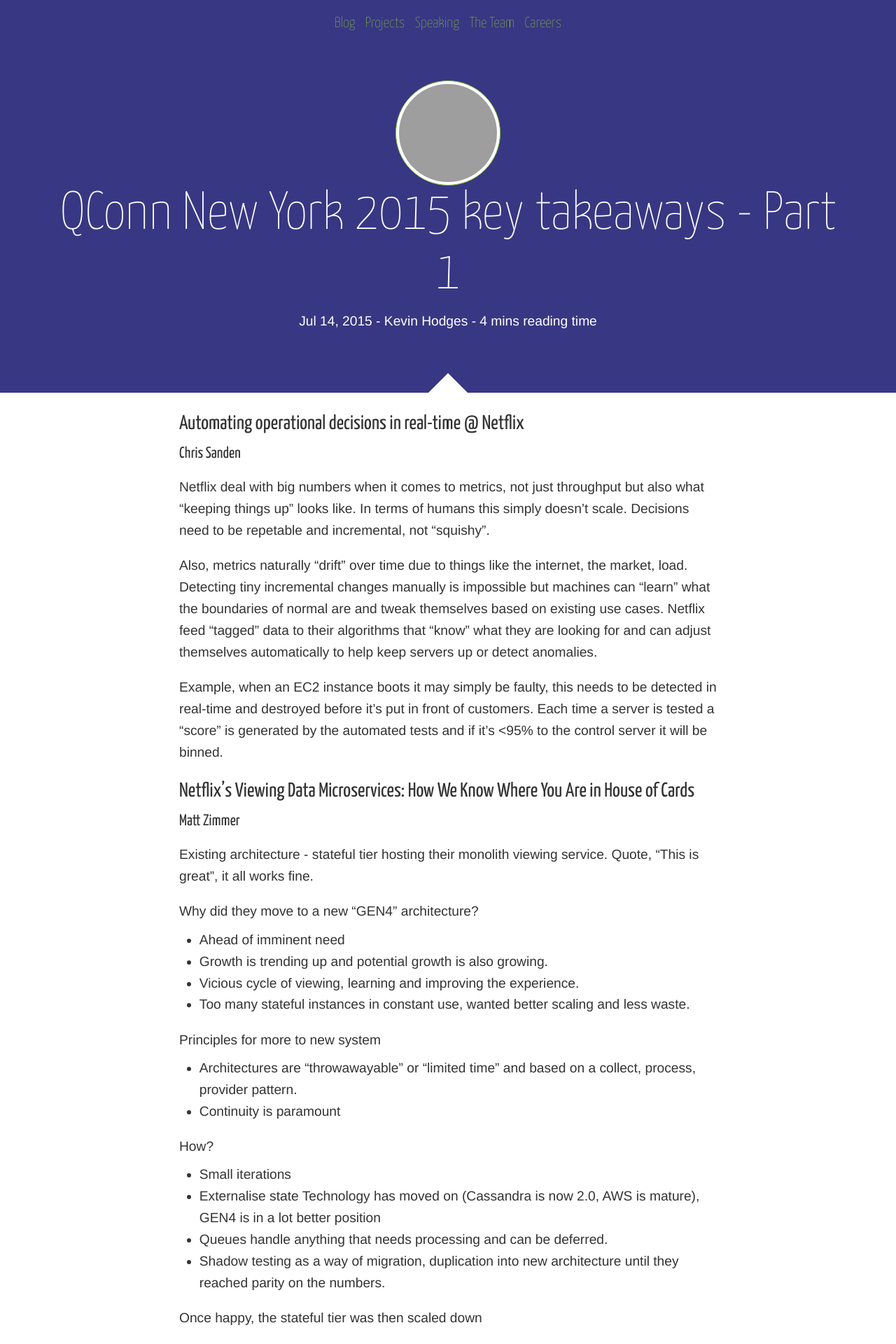
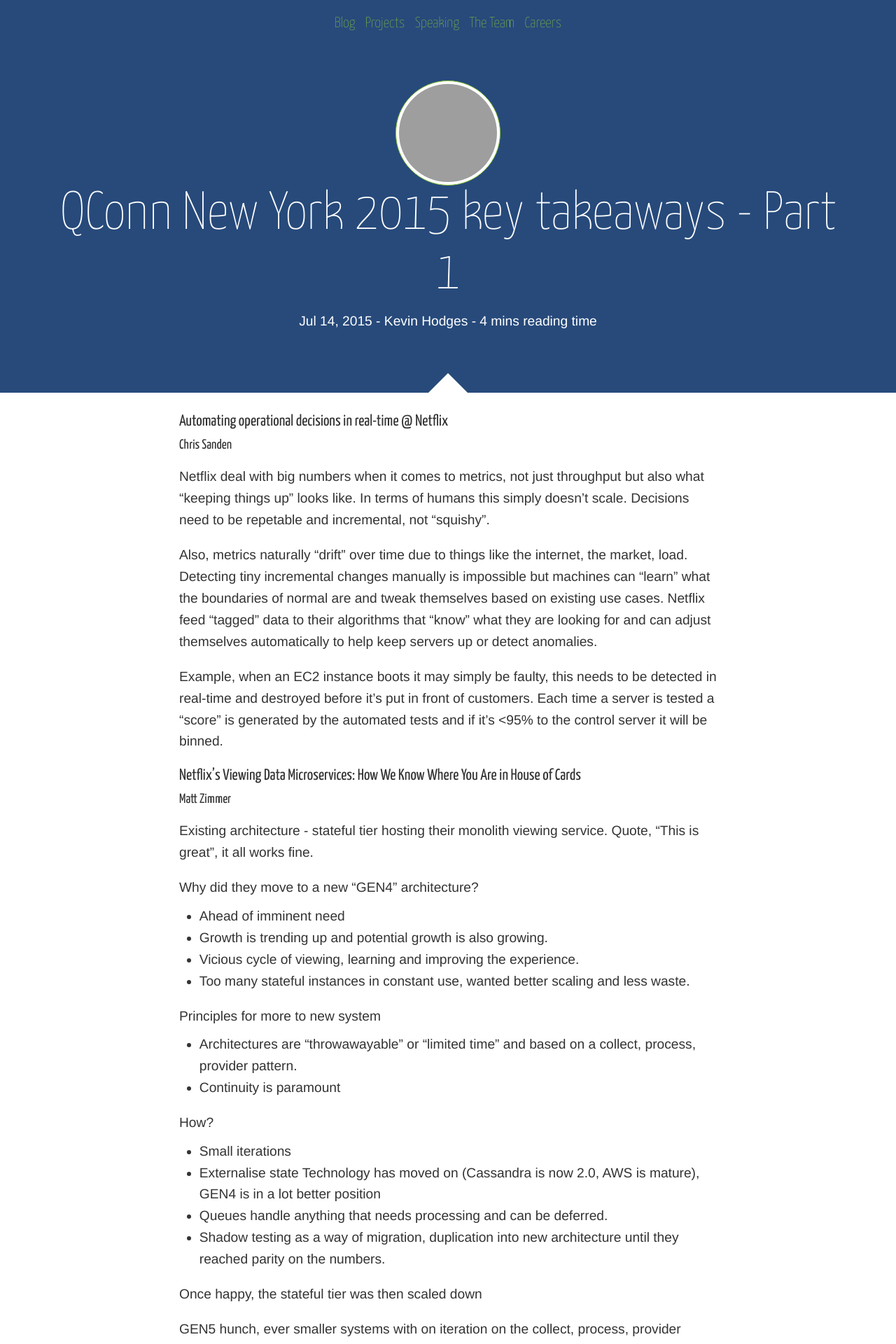
Before and after one commit to holidayextras/holidayextras.github.com, a Jekyll site: the page built from _posts/2015-07-14-qconn-new-york-part-1.md, in a window 1280 px wide. Shown: the top 1920 px of the page at 70% size. Built offline with Jekyll 4.4.1, drawn with Linux system fonts in a browser that asks for light colours; nearby versions of some CDN libraries; comment, search, counter and statistics services are not loaded; grey boxes are pictures that could not be loaded.

Commit message:
change heading gravity

```diff
--- a/_posts/2015-07-14-qconn-new-york-part-1.md
+++ b/_posts/2015-07-14-qconn-new-york-part-1.md
@@ -7,8 +7,8 @@
 comments: true
 ---
 
-## Automating operational decisions in real-time @ Netflix
-### Chris Sanden
+### Automating operational decisions in real-time @ Netflix
+#### Chris Sanden
 
 Netflix deal with big numbers when it comes to metrics, not just throughput but also what "keeping things up" looks like.  In terms of humans this simply doesn't scale.  Decisions need to be repetable and incremental, not "squishy".
 
@@ -16,8 +16,8 @@
 
 Example, when an EC2 instance boots it may simply be faulty, this needs to be detected in real-time and destroyed before it's put in front of customers.  Each time a server is tested a "score" is generated by the automated tests and if it's <95% to the control server it will be binned.
 
-## Netflix’s Viewing Data Microservices: How We Know Where You Are in House of Cards
-### Matt Zimmer
+### Netflix’s Viewing Data Microservices: How We Know Where You Are in House of Cards
+#### Matt Zimmer
 
 Existing architecture - stateful tier hosting their monolith viewing service.  Quote, "This is great", it all works fine.
 
@@ -45,8 +45,8 @@
 GEN5 hunch, ever smaller systems with on iteration on the collect, process, provider theory.
 
 
-## Microservices and the art of taming the Dependency Hell Monsters
-### Michael Bryzek
+### Microservices and the art of taming the Dependency Hell Monsters
+#### Michael Bryzek
 
 Works for Gilt, "American ASOS" with a big dev culture similar to Etsy.
 
```
